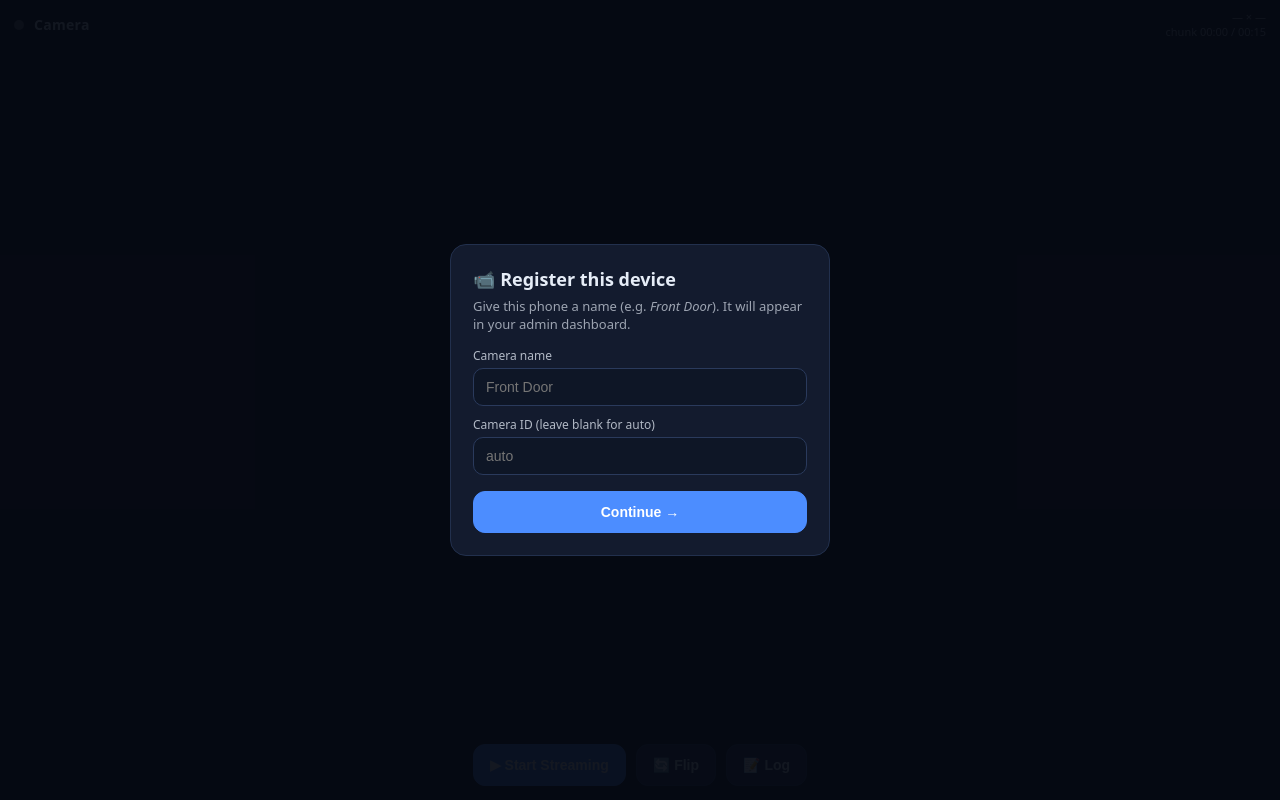
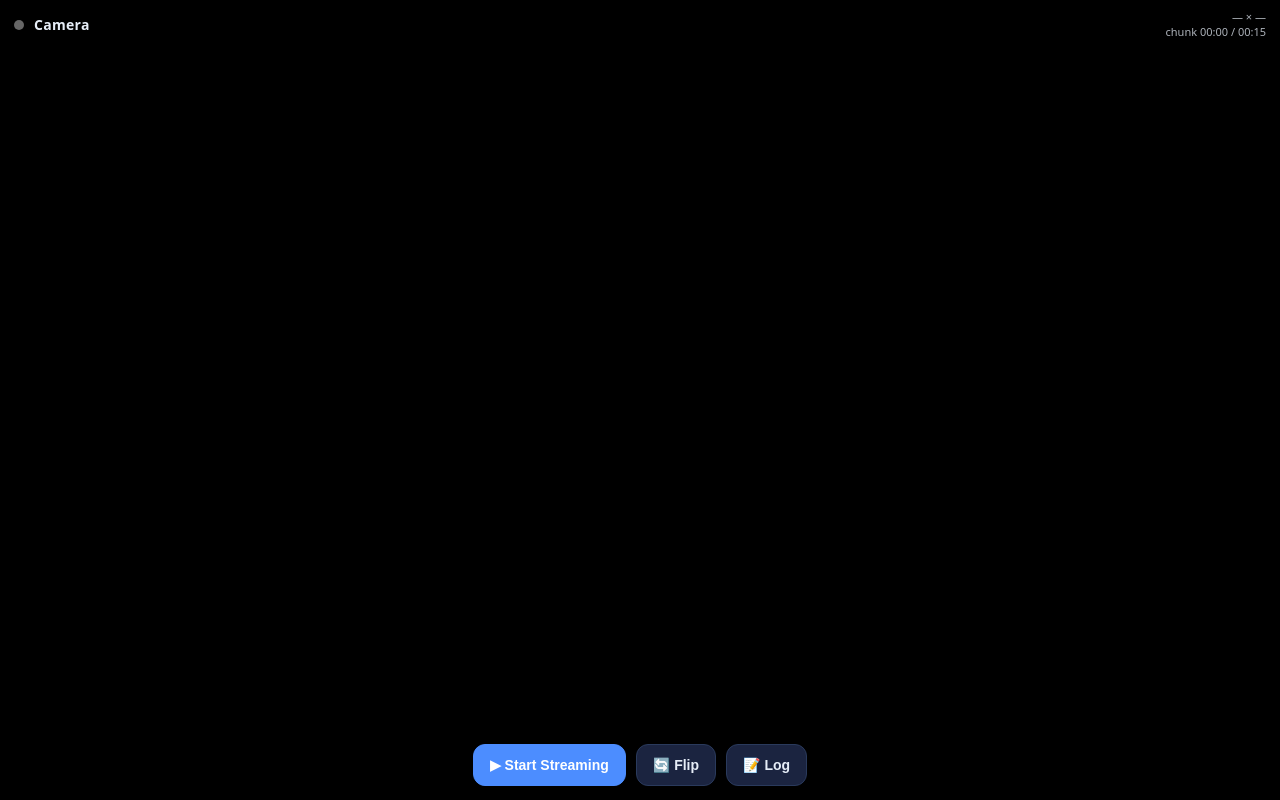
Before and after one commit to KawaiiWorkers/Cctv, a Flask app: page /camera in a window 1280 px wide. Run offline with Flask 3, Linux system fonts and the light colour scheme.

Commit message:
Update camera.html

```diff
--- a/templates/camera.html
+++ b/templates/camera.html
@@ -62,7 +62,7 @@
     </div>
   </div>
 
-  <div class="setup" id="setup">
+  <div class="setup" id="setup" style="display:none">
     <div class="card">
       <h1>📹 Register this device</h1>
       <p>Give this phone a name (e.g. <em>Front Door</em>). It will appear in your admin dashboard.</p>
```
